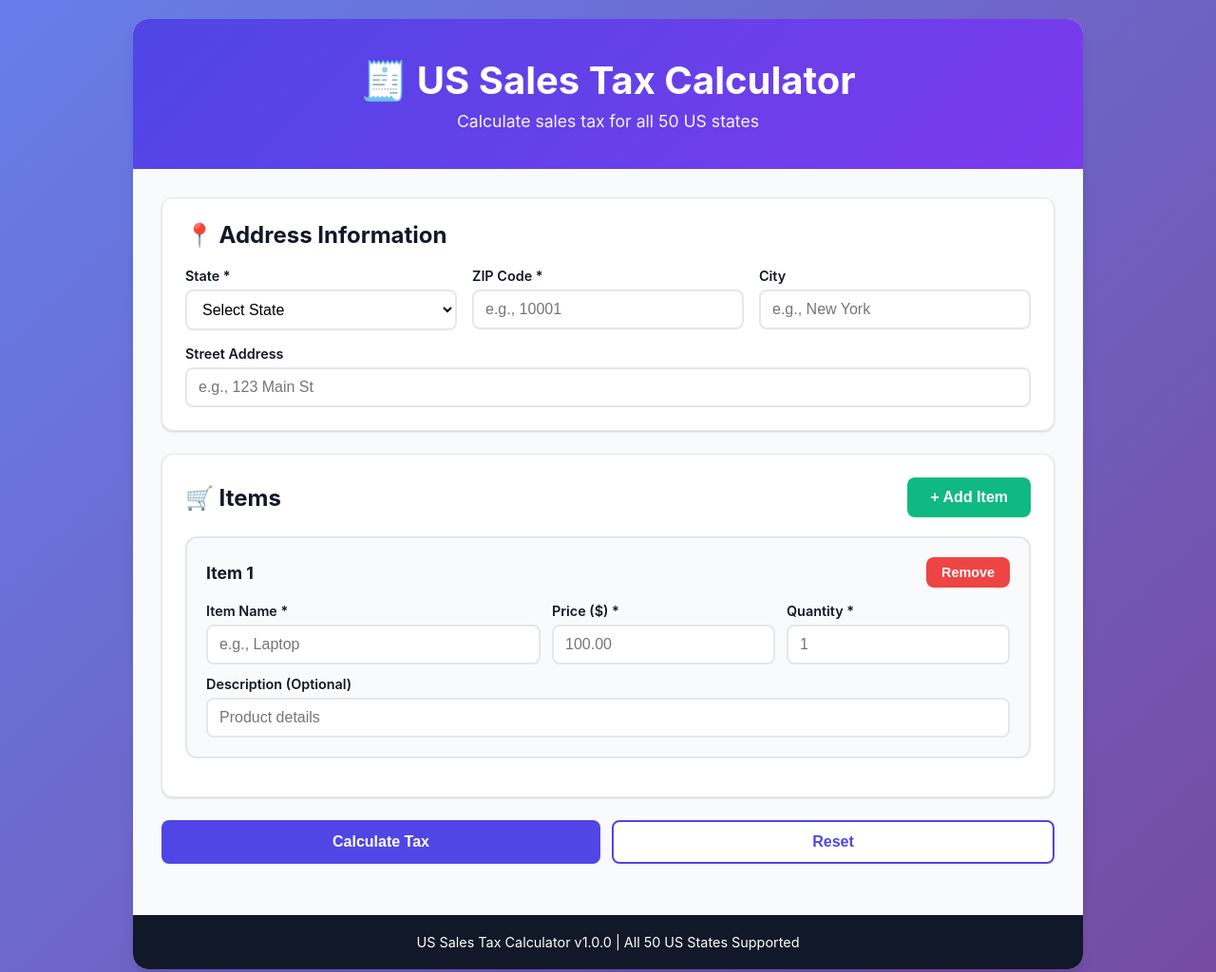
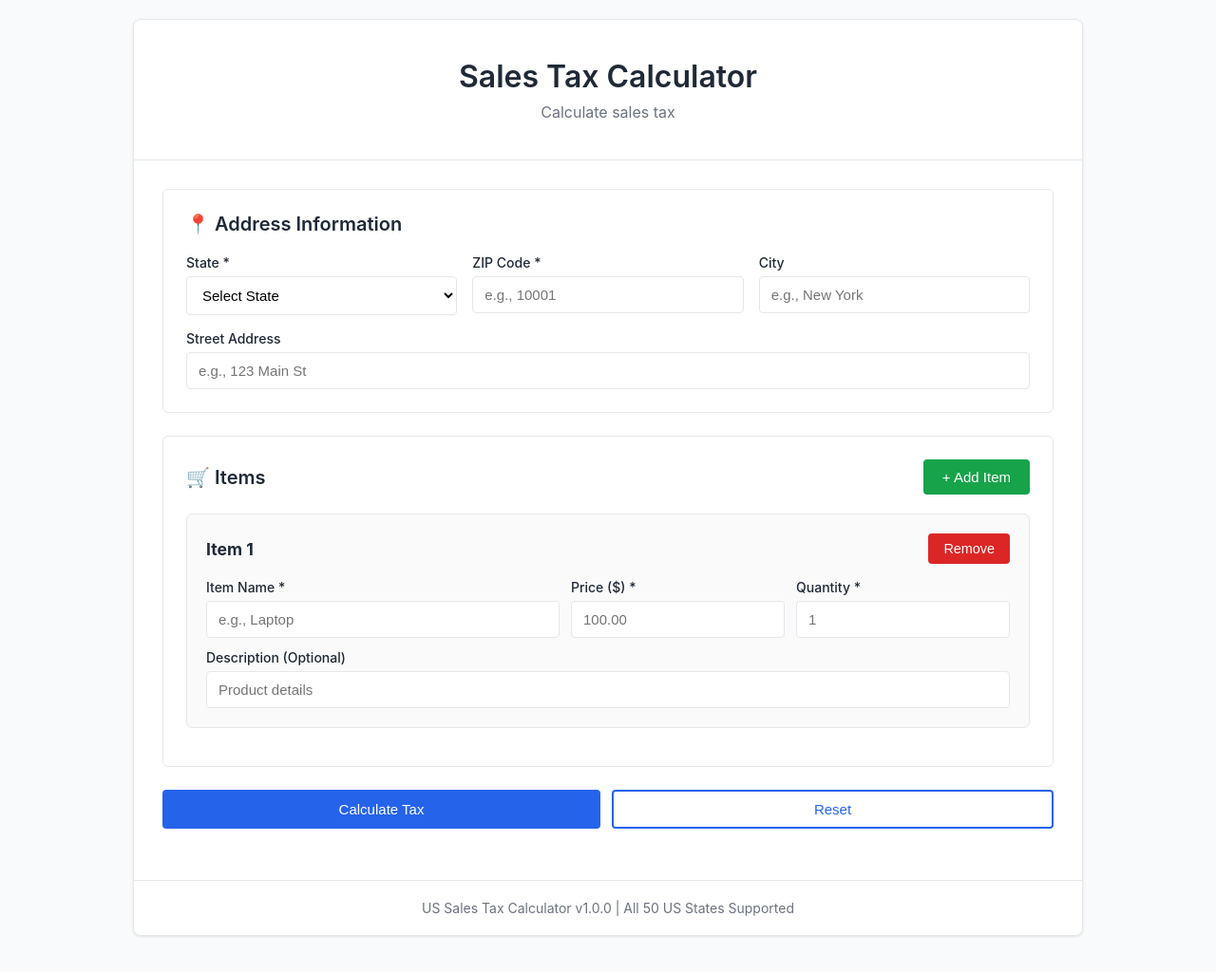
Before and after one commit to vijayraghavareddy/tax-calculation, a plain HTML site: page static/index.html in a window 1280 px wide. Shown: the top 1024 px of the page at 95% size. Drawn offline with Linux system fonts and the light colour scheme.

Commit message:
refactor: Update header text and improve CSS styles for better readability and aesthetics

```diff
--- a/static/index.html
+++ b/static/index.html
@@ -9,8 +9,8 @@
 <body>
     <div class="container">
         <header>
-            <h1>🧾 US Sales Tax Calculator</h1>
-            <p class="subtitle">Calculate sales tax for all 50 US states</p>
+            <h1>Sales Tax Calculator</h1>
+            <p class="subtitle">Calculate sales tax</p>
         </header>
 
         <div class="main-content">
--- a/static/styles.css
+++ b/static/styles.css
@@ -5,22 +5,22 @@
 }
 
 :root {
-    --primary-color: #4f46e5;
-    --primary-hover: #4338ca;
-    --secondary-color: #10b981;
-    --danger-color: #ef4444;
-    --background: #f9fafb;
+    --primary-color: #2563eb;
+    --primary-hover: #1d4ed8;
+    --secondary-color: #16a34a;
+    --danger-color: #dc2626;
+    --background: #ffffff;
     --card-background: #ffffff;
-    --text-primary: #111827;
+    --text-primary: #1f2937;
     --text-secondary: #6b7280;
     --border-color: #e5e7eb;
-    --shadow: 0 1px 3px 0 rgba(0, 0, 0, 0.1), 0 1px 2px 0 rgba(0, 0, 0, 0.06);
-    --shadow-lg: 0 10px 15px -3px rgba(0, 0, 0, 0.1), 0 4px 6px -2px rgba(0, 0, 0, 0.05);
+    --shadow: 0 1px 2px 0 rgba(0, 0, 0, 0.05);
+    --shadow-lg: 0 1px 3px 0 rgba(0, 0, 0, 0.1);
 }
 
 body {
     font-family: -apple-system, BlinkMacSystemFont, 'Segoe UI', Roboto, 'Helvetica Neue', Arial, sans-serif;
-    background: linear-gradient(135deg, #667eea 0%, #764ba2 100%);
+    background: #f8fafc;
     min-height: 100vh;
     padding: 20px;
     color: var(--text-primary);
@@ -30,27 +30,29 @@ body {
     max-width: 1000px;
     margin: 0 auto;
     background: var(--background);
-    border-radius: 16px;
+    border-radius: 8px;
     box-shadow: var(--shadow-lg);
     overflow: hidden;
+    border: 1px solid var(--border-color);
 }
 
 header {
-    background: linear-gradient(135deg, var(--primary-color) 0%, #7c3aed 100%);
-    color: white;
+    background: var(--background);
+    color: var(--text-primary);
     padding: 40px 30px;
     text-align: center;
+    border-bottom: 1px solid var(--border-color);
 }
 
 header h1 {
-    font-size: 2.5rem;
+    font-size: 2rem;
     margin-bottom: 8px;
-    font-weight: 700;
+    font-weight: 600;
 }
 
 .subtitle {
-    font-size: 1.1rem;
-    opacity: 0.95;
+    font-size: 1rem;
+    color: var(--text-secondary);
 }
 
 .main-content {
@@ -59,17 +61,17 @@ header h1 {
 
 .card {
     background: var(--card-background);
-    border-radius: 12px;
+    border-radius: 6px;
     padding: 24px;
     margin-bottom: 24px;
-    box-shadow: var(--shadow);
     border: 1px solid var(--border-color);
 }
 
 .card h2 {
-    font-size: 1.5rem;
+    font-size: 1.25rem;
     margin-bottom: 20px;
     color: var(--text-primary);
+    font-weight: 600;
 }
 
 .section-header {
@@ -100,35 +102,35 @@ header h1 {
 }
 
 label {
-    font-weight: 600;
+    font-weight: 500;
     margin-bottom: 6px;
     color: var(--text-primary);
-    font-size: 0.9rem;
+    font-size: 0.875rem;
 }
 
 input, select {
     padding: 10px 12px;
-    border: 2px solid var(--border-color);
-    border-radius: 8px;
-    font-size: 1rem;
-    transition: all 0.2s;
+    border: 1px solid var(--border-color);
+    border-radius: 4px;
+    font-size: 0.9375rem;
+    transition: all 0.15s;
     background: white;
 }
 
 input:focus, select:focus {
     outline: none;
     border-color: var(--primary-color);
-    box-shadow: 0 0 0 3px rgba(79, 70, 229, 0.1);
+    box-shadow: 0 0 0 3px rgba(37, 99, 235, 0.1);
 }
 
 .btn {
-    padding: 12px 24px;
+    padding: 10px 20px;
     border: none;
-    border-radius: 8px;
-    font-size: 1rem;
-    font-weight: 600;
+    border-radius: 4px;
+    font-size: 0.9375rem;
+    font-weight: 500;
     cursor: pointer;
-    transition: all 0.2s;
+    transition: all 0.15s;
     display: inline-flex;
     align-items: center;
     justify-content: center;
@@ -142,8 +144,6 @@ input:focus, select:focus {
 
 .btn-primary:hover {
     background: var(--primary-hover);
-    transform: translateY(-1px);
-    box-shadow: var(--shadow);
 }
 
 .btn-secondary {
@@ -191,9 +191,9 @@ input:focus, select:focus {
 
 /* Item Card */
 .item-card {
-    background: var(--background);
-    border: 2px solid var(--border-color);
-    border-radius: 12px;
+    background: #fafafa;
+    border: 1px solid var(--border-color);
+    border-radius: 6px;
     padding: 20px;
     margin-bottom: 16px;
     position: relative;
@@ -219,8 +219,8 @@ input:focus, select:focus {
 
 /* Results Section */
 .results-section {
-    background: linear-gradient(135deg, #f0fdf4 0%, #ecfdf5 100%);
-    border: 2px solid var(--secondary-color);
+    background: #f0fdf4;
+    border: 1px solid #d1fae5;
 }
 
 .results-summary {
@@ -325,13 +325,13 @@ input:focus, select:focus {
 /* Alert */
 .alert {
     padding: 16px;
-    border-radius: 8px;
+    border-radius: 4px;
     margin-bottom: 24px;
 }
 
 .alert-error {
-    background: #fee2e2;
-    border: 2px solid var(--danger-color);
+    background: #fef2f2;
+    border: 1px solid #fecaca;
     color: #991b1b;
 }
 
@@ -362,11 +362,12 @@ input:focus, select:focus {
 
 /* Footer */
 footer {
-    background: var(--text-primary);
-    color: white;
+    background: var(--background);
+    color: var(--text-secondary);
     text-align: center;
     padding: 20px;
-    font-size: 0.9rem;
+    font-size: 0.875rem;
+    border-top: 1px solid var(--border-color);
 }
 
 /* Responsive */
```
